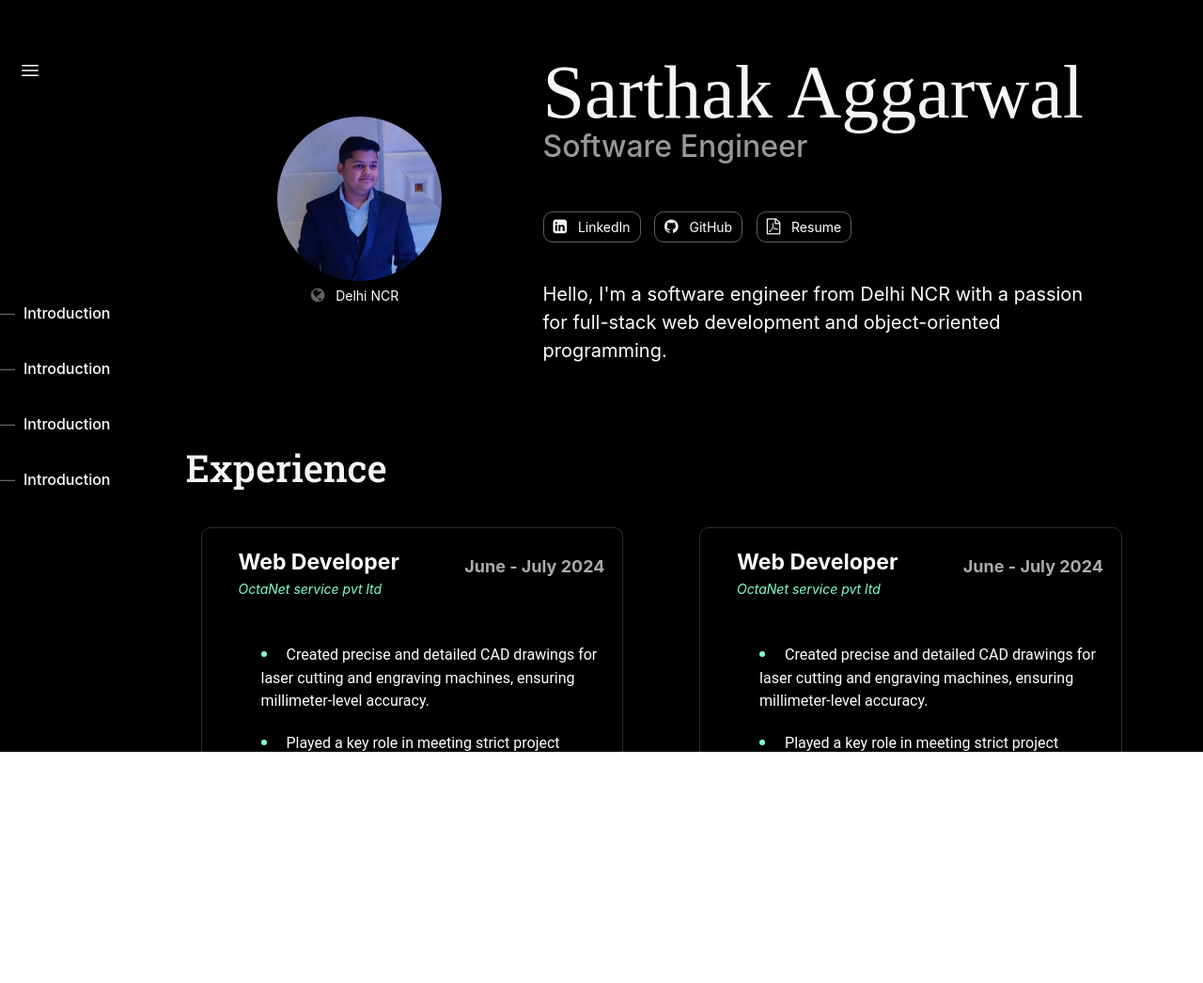
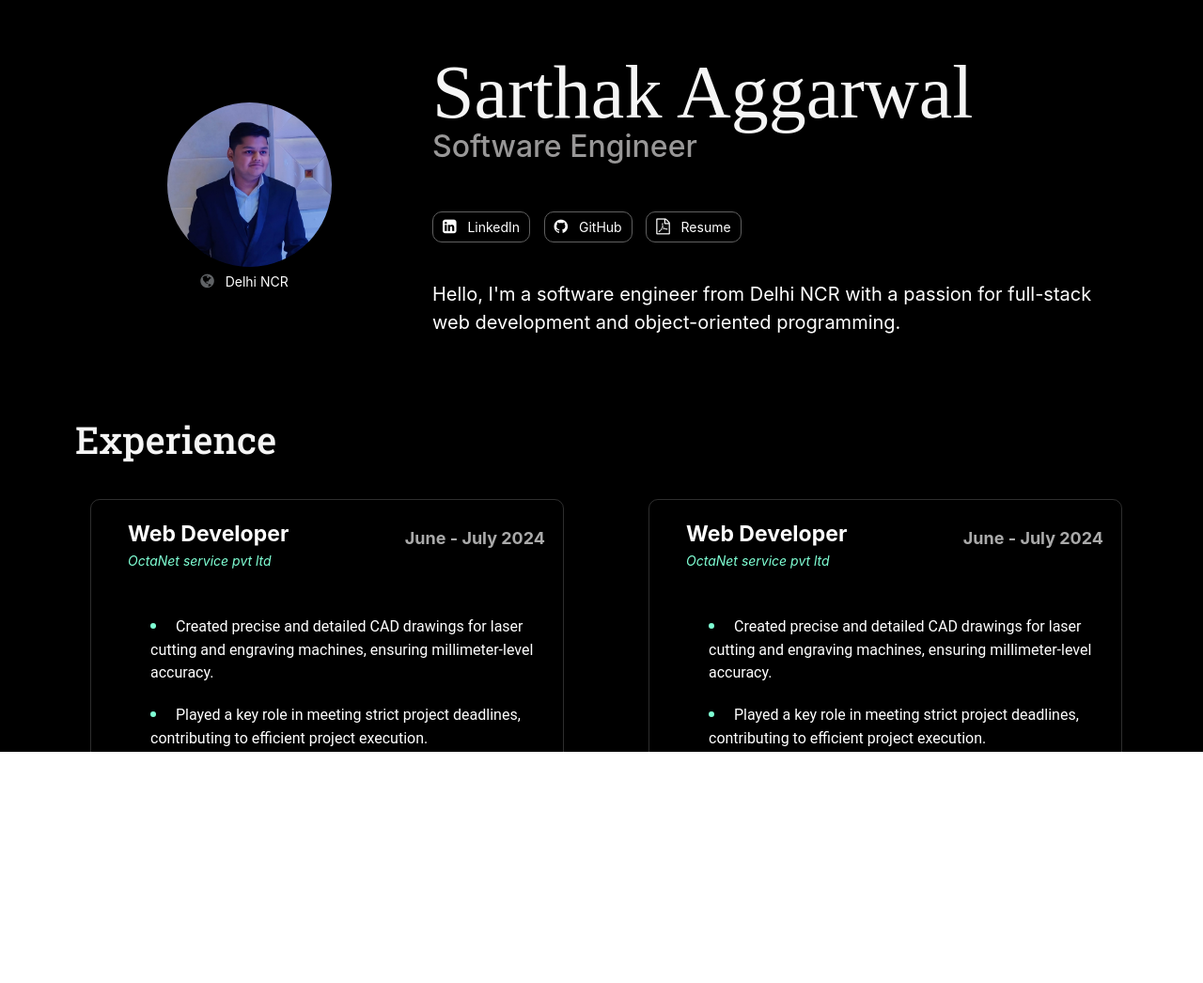
Before and after one commit to sarthak359/Sarthak, a plain HTML site: page index.html in a window 1280 px wide. Shown: the whole page at 94% size. After the commit the page ends 800 px from the top, so only its background shows below. Drawn offline with nearby package versions, Linux system fonts and the light colour scheme; animation ran at ten frames a second; a web font is replaced by a local one.

Commit message:
Add files via upload

```diff
--- a/index.html
+++ b/index.html
@@ -29,18 +29,6 @@
             <div class="main-content">
                 <div class="nav" style="padding-right: 30px;">
                     <div class="navigation  " style="top: 35%;">
-                        <button class="toggle-btn toggle-btn-active" id="toggleNav" style="top: -30%; background: transparent; border: none;">
-                            <svg xmlns="http://www.w3.org/2000/svg" fill="none" viewBox="0 0 24 24" stroke-width="1.5" stroke="currentColor" class="size-6" style="width: 24px; height: 24px;">
-                                <path stroke-linecap="round" stroke-linejoin="round" d="M3.75 6.75h16.5M3.75 12h16.5m-16.5 5.25h16.5" />
-                            </svg>
-                        </button>
-
-                        <ul id="navList" class="nav-items">
-                            <li class="nav-item"><a href="#introduction" class="transparent-link">Introduction</a></li>
-                            <li class="nav-item"><a href="#introduction" class="transparent-link">Introduction</a></li>
-                            <li class="nav-item"><a href="#introduction" class="transparent-link">Introduction</a></li>
-                            <li class="nav-item"><a href="#introduction" class="transparent-link">Introduction</a></li>
-                        </ul>
                     </div>
                 </div>
 
```
